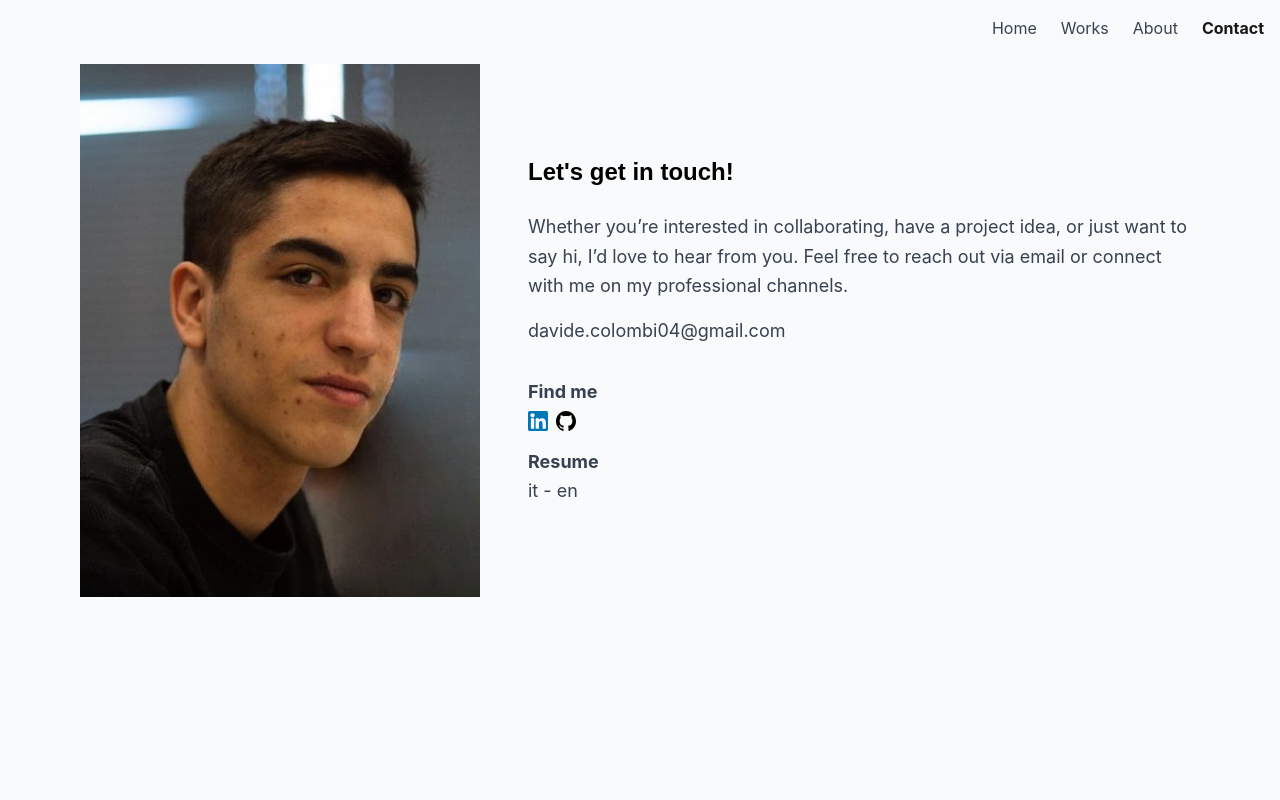
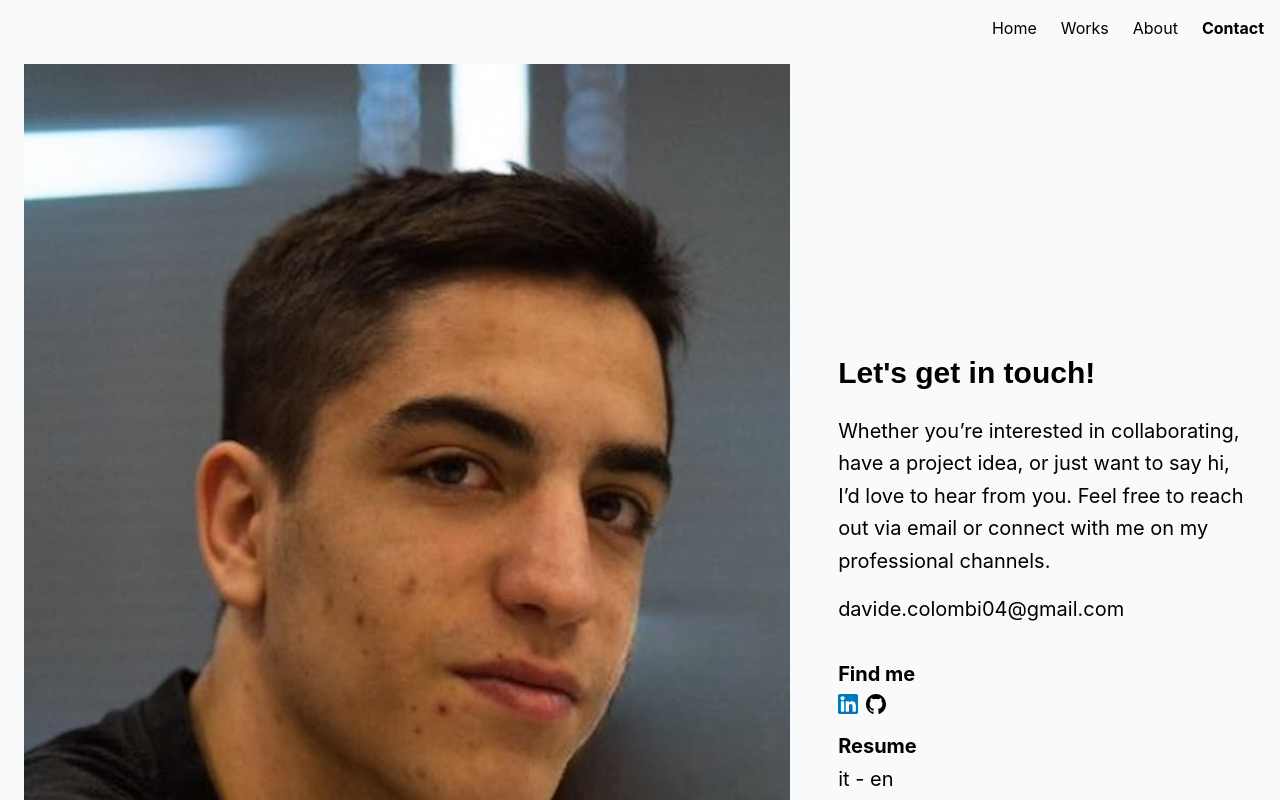
Before and after one commit to davidecillo/portfolio, a Next.js app: page /contact in a window 1280 px wide. Shown: the top 800 px of the page. Built offline with nearby package versions, Linux system fonts and the light colour scheme; a web font is replaced by a local one.

Commit message:
fix title display and unify colors, spacing and responsive sizes

```diff
--- a/app/about/page.js
+++ b/app/about/page.js
@@ -11,8 +11,8 @@ export default function About() {
     <main className="flex flex-col pt-8 bg-gray-50 overflow-x-hidden">
       <Navbar />
 
-      <div className="flex flex-col mt-8 px-6 mb-12 md: mb-0 md:min-h-screen md:flex-row md:items-center md:justify-center md:mt-0">
-        <div className="relative aspect-[4/3] w-full max-w-[800px] mb-6 md:mr-12">
+      <div className="flex flex-col mt-8 px-6 mb-12 md:mb-0 md:min-h-screen md:flex-row md:items-center md:justify-center md:mt-0">
+        <div className="relative aspect-[4/3] w-full max-w-[800px] xl:max-w-[1600px] mb-6 md:mr-12">
           <Image
             src="/davide colombi coding.jpg"
             alt="Davide Colombi"
@@ -22,8 +22,8 @@ export default function About() {
           />
         </div>
 
-        <div className="content w-full mb-2 text-gray-700 md:text-lg text-left md:pr-8">
-          <h2 className="title text-2xl font-bold text-[#292c34] mb-6">
+        <div className="content w-full mb-2 md:text-lg text-left md:pr-8 xl:text-xl">
+          <h2 className="title text-2xl font-bold mb-6 xl:text-3xl">
             Nice to meet you!
           </h2>
           <p className="mb-2">
@@ -39,8 +39,8 @@ export default function About() {
           </p>
         </div>
       </div>
-      <div className="px-6 md:px-8 pb-8 mt-4 md: pr-8 md:pb-32 text-gray-700 text-base md:text-lg leading-relaxed text-left">
-        <h2 className="title font-bold text-2xl mb-6 text-[#292c34]">
+      <div className="px-6 md:px-8 pb-8 mt-4 md: pr-8 md:pb-32 text-base md:text-lg leading-relaxed text-left xl:text-xl">
+        <h2 className="title font-bold text-3xl mb-6">
           Work Experiences
         </h2>
         <ul className="space-y-2">
--- a/app/contact/page.js
+++ b/app/contact/page.js
@@ -1,4 +1,3 @@
-import { Analytics } from "@vercel/analytics/next";
 import Navbar from "@/components/Navbar";
 import Image from "next/image";
 
@@ -13,7 +12,7 @@ export default function Contact() {
       <Navbar />
 
       <div className="flex flex-col mt-8 md:mt-0 md:flex-row md:items-center justify-center px-6 md:pt-8">
-        <div className="relative aspect-[3/4] w-full max-w-[400px] mb-6 md:mr-12">
+        <div className="relative aspect-[3/4] w-full max-w-[400px] mb-6 md:mr-12 xl:max-w-[800px]">
           <Image
             src="/profile pic.jpg"
             alt="Davide Colombi"
@@ -23,8 +22,8 @@ export default function Contact() {
           />
         </div>
 
-        <div className="content w-full mb-2 md:w-2xl text-gray-700 md:text-lg leading-relaxed">
-          <h2 className="title text-2xl font-bold mb-6 text-[#292c34]">
+        <div className="content w-full mb-2 md:w-2xl md:text-lg leading-relaxed xl:text-xl">
+          <h2 className="title text-2xl font-bold mb-6 xl:text-3xl">
             Let's get in touch!
           </h2>
           <p>
@@ -37,7 +36,7 @@ export default function Contact() {
             <div className="mb-8">
                 <a
                   href="mailto:davide.colombi04@gmail.com"
-                  className="hover:underline"
+                  className="underline-grow"
                 >
                   davide.colombi04@gmail.com
                 </a>
@@ -80,7 +79,7 @@ export default function Contact() {
                     href="/cv/Colombi Davide - CV 2025.pdf"
                     target="_blank"
                     rel="noopener noreferrer"
-                    className="hover:underline"
+                    className="underline-grow"
                   >
                     it
                   </a>{" "}
@@ -89,7 +88,7 @@ export default function Contact() {
                     href="/cv/Colombi Davide - CV EN 2025.pdf"
                     target="_blank"
                     rel="noopener noreferrer"
-                    className="hover:underline"
+                    className="underline-grow"
                   >
                     en
                   </a>
--- a/app/globals.css
+++ b/app/globals.css
@@ -9,7 +9,7 @@
 
 :root {
   --background: #f8f8f8;
-  --foreground: #171717;
+  --foreground: black;
   --font-title: "Akzidenz-Grotesk BQ", sans-serif;
   --font-content: "Inter", sans-serif;
 }
@@ -24,13 +24,13 @@
 @media (prefers-color-scheme: dark) {
   :root {
     --background: #f8f8f8;
-    --foreground: #171717;
+    --foreground: black;
   }
 }
 
 body {
   background: var(--background);
-  color: var(--foreground);
+  color: black !important;
 }
 
 .title {
@@ -72,3 +72,26 @@ body {
   width: 25px;
   height: 25px;
 }
+
+.underline-grow {
+  position: relative;
+  display: inline-block;
+  cursor: pointer;
+}
+
+.underline-grow::after {
+  content: "";
+  position: absolute;
+  left: 0;
+  bottom: 0;
+  height: 2px;
+  width: 100%;
+  background-color: black;
+  transform: scaleX(0);
+  transform-origin: left;
+  transition: transform 0.4s ease;
+}
+
+.underline-grow:hover::after {
+  transform: scaleX(1);
+}
--- a/app/page.js
+++ b/app/page.js
@@ -7,10 +7,10 @@ export const metadata = {
 
 export default function Home() {
   return (
-    <main className="relative min-h-screen">
+    <main className="relative h-screen w-screen overflow-hidden">
       <Navbar />
 
-      <div className="h-screen flex items-end px-6 pb-4">
+      <div className="absolute bottom-4 left-4">
         <h2 className="title text-6xl font-bold md:text-9xl leading-none">
           Davide
           <br />
--- a/components/Navbar.js
+++ b/components/Navbar.js
@@ -9,7 +9,7 @@ const Navbar = () => {
   const pathname = usePathname();
 
   const linkClass = (href) =>
-    `${pathname === href ? "font-bold" : "text-gray-700"} hover:font-bold`;
+    `${pathname === href ? "font-bold" : "text-black"} hover:font-bold`;
 
   return (
     <nav className="content fixed top-0 right-0 p-4 w-full z-50">
@@ -42,7 +42,7 @@ const Navbar = () => {
         <div className="md:hidden">
           <button
             onClick={() => setIsOpen(!isOpen)}
-            className="text-gray-700 text-2xl"
+            className="text-2xl"
           >
             ☰
           </button>
@@ -60,7 +60,7 @@ const Navbar = () => {
             href="/"
             onClick={() => setIsOpen(false)}
             className={`${
-              pathname === "/" ? "font-bold" : "text-gray-700"
+              pathname === "/" ? "font-bold" : "text-black"
             } hover:font-bold`}
           >
             Home
@@ -69,7 +69,7 @@ const Navbar = () => {
             href="/works"
             onClick={() => setIsOpen(false)}
             className={`${
-              pathname === "/works" ? "font-bold" : "text-gray-700"
+              pathname === "/works" ? "font-bold" : "text-black"
             } hover:font-bold`}
           >
             Works
@@ -78,7 +78,7 @@ const Navbar = () => {
             href="/about"
             onClick={() => setIsOpen(false)}
             className={`${
-              pathname === "/about" ? "font-bold" : "text-gray-700"
+              pathname === "/about" ? "font-bold" : "text-black"
             } hover:font-bold`}
           >
             About
@@ -87,7 +87,7 @@ const Navbar = () => {
             href="/contact"
             onClick={() => setIsOpen(false)}
             className={`${
-              pathname === "/contact" ? "font-bold" : "text-gray-700"
+              pathname === "/contact" ? "font-bold" : "text-black"
             } hover:font-bold`}
           >
             Contact
--- a/components/workscarousel.js
+++ b/components/workscarousel.js
@@ -143,7 +143,7 @@ export default function WorksCarousel() {
               animate={{ opacity: 1, y: 0 }}
               exit={{ opacity: 0, y: -40 }}
               transition={{ duration: 0.6, delay: 0.4 }}
-              className="absolute z-10 mx-8 mt-[65vh] text-center text-lg leading-relaxed md:text-2xl lg:text-xl lg:mt-[80vh]"
+              className="absolute z-10 mx-8 mt-[75vh] text-center text-lg leading-relaxed md:text-2xl lg:text-xl lg:mt-[80vh] xl:text-2xl"
             >
               {project.description}
             </motion.p>
```
